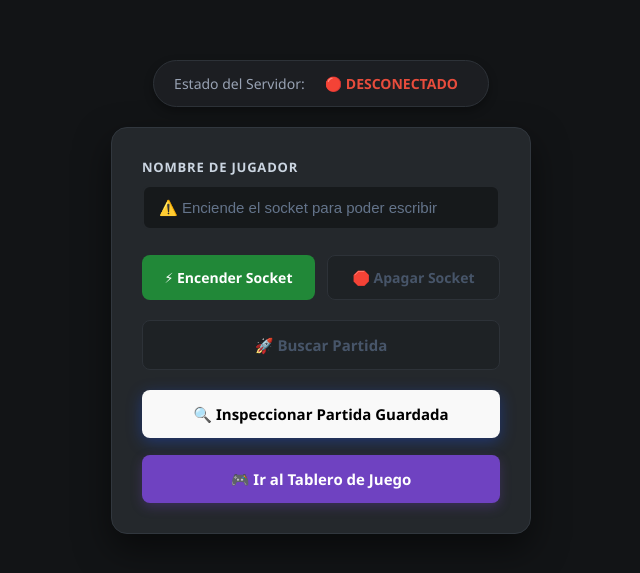
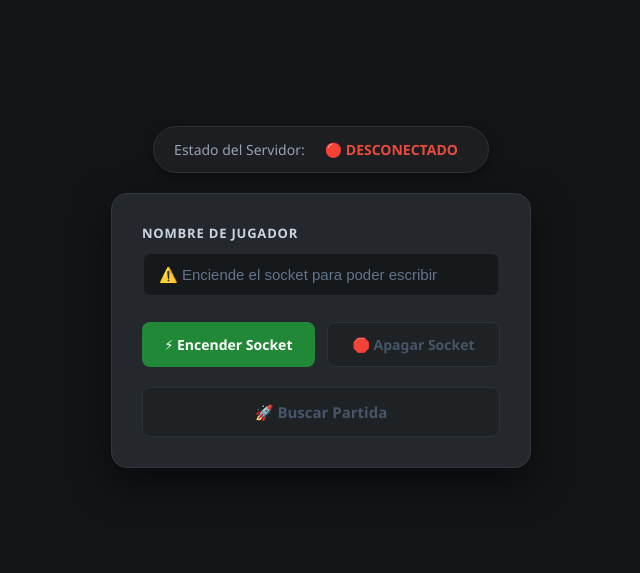
Before and after one commit to Carloscazallas123/RepoTestCard, a React (Vite) app in the folder FrontEnd/: page / in a window 1280 px wide. Shown: the part 103-676 px from the top of the page, without its empty margins (319-959 px from the left). Built offline with nearby package versions, Linux system fonts and the light colour scheme.

Commit message:
refactor: eliminar código de depuración y comentarios innecesarios en InicioJuego

```diff
--- a/FrontEnd/src/components/InicioJuego.tsx
+++ b/FrontEnd/src/components/InicioJuego.tsx
@@ -8,7 +8,7 @@ export const InicioJuego = () => {
 
   const [nombreUsuario, setNombreUsuario] = useState<string>('');
   const [isSocketActivo, SetisSocketActivo] = useState<boolean>(false);
-  const [enCola, setEnCola] = useState<boolean>(false); // ⏳ Estado para controlar el modo búsqueda
+  const [enCola, setEnCola] = useState<boolean>(false);
 
   const intervaloRef = useRef<ReturnType<typeof setInterval> | null>(null); // Guardamos la referencia del setInterval
   const navigate = useNavigate();
@@ -27,8 +27,6 @@ export const InicioJuego = () => {
 
       if (tokenPartido) {
         const datosPartida: MatchDTO = JSON.parse(tokenPartido);
-
-        // 🌟 Si el Player2 ya existe y tiene datos, significa que se completó el emparejamiento
         if (datosPartida?.Player2) {
           console.log("¡Rival encontrado! Cancelando el cargando y redirigiendo...");
 
@@ -41,21 +39,6 @@ export const InicioJuego = () => {
       }
     }, 1000);
   };
-
-  const comprobarTokenPartido = () => {
-    const tokenPartido = localStorage.getItem('partido');
-    console.log("============= CHEQUEO DE LOCALSTORAGE =============");
-    if (tokenPartido) {
-      const datosPartida: MatchDTO = JSON.parse(tokenPartido);
-      console.log("✅ ¡Partida encontrada en el almacenamiento local!");
-      console.log(datosPartida);
-    } else {
-      console.log("❌ No hay ninguna partida guardada actualmente en 'partido'.");
-    }
-    console.log("==================================================");
-  };
-
-  // Limpieza de seguridad: si el usuario cierra o cambia de pestaña, destruimos el setInterval
   useEffect(() => {
     return () => {
       if (intervaloRef.current) clearInterval(intervaloRef.current);
@@ -123,24 +106,6 @@ export const InicioJuego = () => {
             )}
           </button>
 
-          {/* Botón de Depuración: Comprobar LocalStorage */}
-          <button
-            type="button"
-            disabled={enCola} // Deshabilitado en cola
-            onClick={() => comprobarTokenPartido()}
-            className="btn btn-warning btn-full">
-            🔍 Inspeccionar Partida Guardada
-          </button>
-
-          {/* Botón manual para ir al Tablero */}
-          <button
-            type="button"
-            disabled={enCola} // Deshabilitado en cola
-            onClick={() => navigate('/juego')}
-            className="btn btn-board btn-full" >
-            🎮 Ir al Tablero de Juego
-          </button>
-
         </div>
       </div>
     </div>
```
